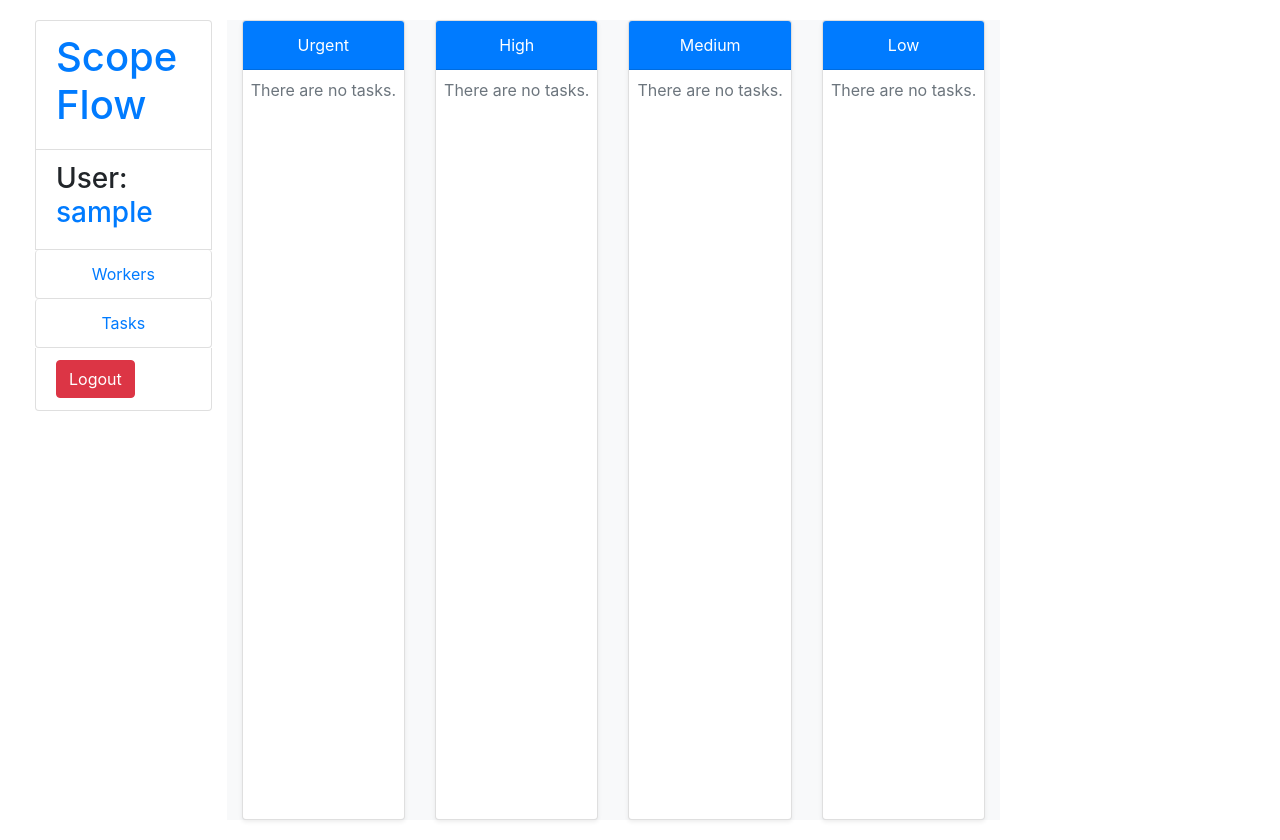
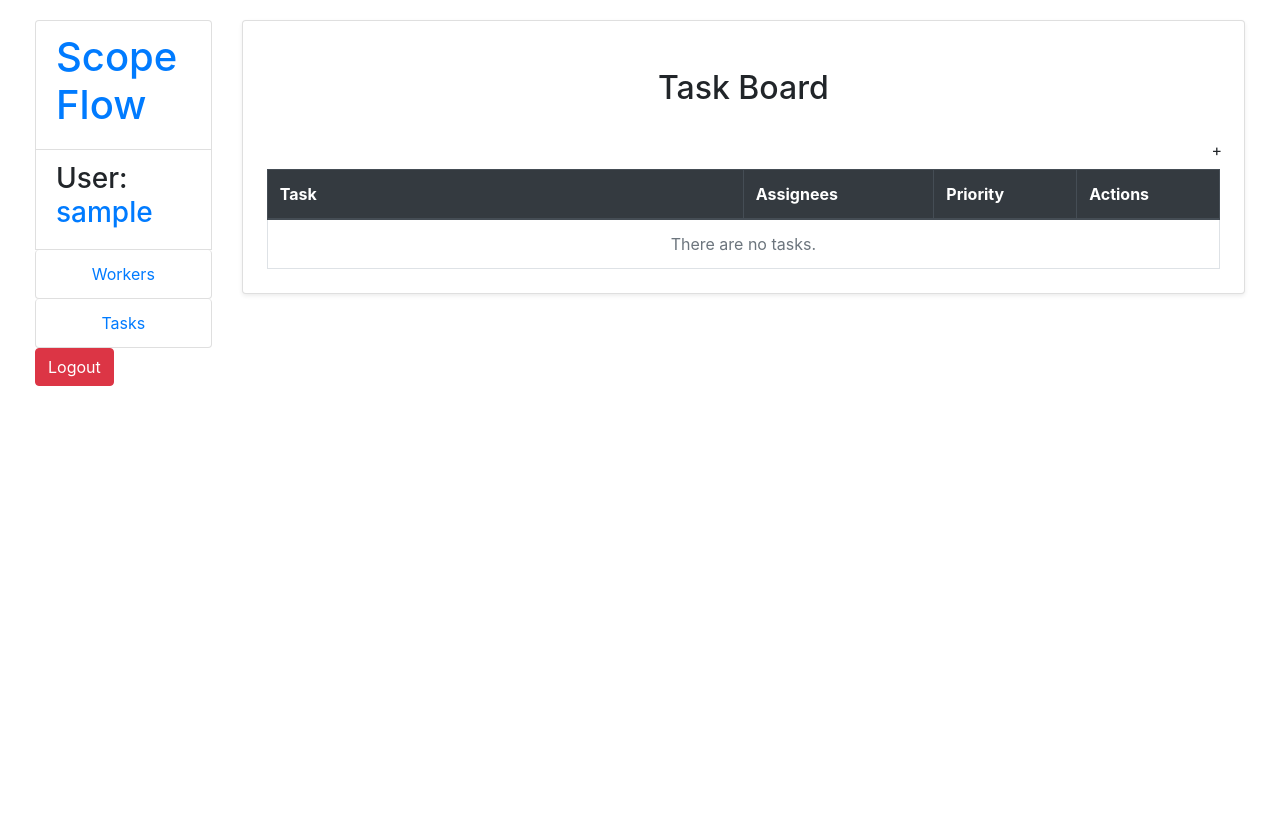
Before and after one commit to turulko-oleksandr/scope-flow, a Django app: page /scope-flow/tasks/ in a window 1280 px wide. After the commit the page ends 386 px from the top, so only its background shows below. Run offline with Django 5.2, Linux system fonts and the light colour scheme; the visitor is signed in with stand-in values (Sample User, id 1); data that the repository does not hold is empty.

Commit message:
fix(auth): fix logout redirection problems and fixed styles for tasks_list view

```diff
--- a/scope_flow/models.py
+++ b/scope_flow/models.py
@@ -15,6 +15,8 @@ class Position(models.Model):
 
 class Worker(AbstractUser):
     position = models.ForeignKey(Position, on_delete=models.CASCADE, null=True)
+    def __str__(self):
+        return self.first_name + " " + self.last_name
 
 
 class Task(models.Model):
--- a/scope_flow/views.py
+++ b/scope_flow/views.py
@@ -1,59 +1,41 @@
+from django.contrib.auth.mixins import LoginRequiredMixin
 from django.shortcuts import render
 from django.views import generic
+from django.views.generic import ListView
+from django.db.models.functions import Coalesce, NullIf
 
+from .forms import TaskForm
+from .models import Task, TaskType, Position, Worker
 from scope_flow.models import Worker, Task
 
 
 def home_page(request):
-    return render(request,"base.html")
+    return render(request, "base.html")
 
-class WorkerListView(generic.ListView):
+class WorkerListView(LoginRequiredMixin, generic.ListView):
     model = Worker
     template_name = "worker/worker_list.html"
 
 
-from django.views.generic import ListView
-from django.db.models.functions import Coalesce, NullIf
-from .models import Task, TaskType, Position, Worker
-
-
-class TaskListView(ListView):
+class TaskListView(LoginRequiredMixin, ListView):
     model = Task
+    queryset = Task.objects.all().prefetch_related('assignees').order_by('deadline')
     template_name = 'task/task_list.html'
     context_object_name = 'tasks'
 
-    def get_queryset(self):
-        return Task.objects.all().order_by(
-            Coalesce(
-                NullIf('priority', 'Urgent'),
-                NullIf('priority', 'High'),
-                NullIf('priority', 'Medium'),
-                NullIf('priority', 'Low')
-            ).desc()
-        )
 
-    def get_context_data(self, **kwargs):
-        context = super().get_context_data(**kwargs)
-
-        priorities = [
-            ("Urgent", "Urgent"),
-            ("High", "High"),
-            ("Medium", "Medium"),
-            ("Low", "Low"),
-        ]
-
-        grouped_tasks = {}
-        for priority_value, priority_label in priorities:
-            tasks = Task.objects.filter(priority=priority_value).order_by('deadline')
-            grouped_tasks[priority_label] = tasks
-
-        context['grouped_tasks'] = grouped_tasks
-        return context
+class TaskCreateView(LoginRequiredMixin, generic.CreateView):
+    model = Task
+    form_class = TaskForm
+    template_name = 'task/task_form.html'
 
 
-class TaskUpdateView(generic.UpdateView):
+class TaskUpdateView(LoginRequiredMixin, generic.UpdateView):
     model = Task
+    form_class = TaskForm
+    template_name = "task/task_form.html"
 
 
-class TaskDeleteView(generic.DeleteView):
+class TaskDeleteView(LoginRequiredMixin, generic.DeleteView):
     model = Task
+    template_name = "task/task_delete_confirm_form.html"
--- a/scope_flow_service/settings.py
+++ b/scope_flow_service/settings.py
@@ -39,6 +39,8 @@ INSTALLED_APPS = [
     'django.contrib.staticfiles',
     'scope_flow',
     'django_bootstrap_icons',
+    'crispy_forms',
+    'crispy_bootstrap4',
 ]
 
 MIDDLEWARE = [
@@ -113,6 +115,7 @@ USE_I18N = True
 
 USE_TZ = True
 
+CRISPY_TEMPLATE_PACK ='bootstrap4'
 
 # Static files (CSS, JavaScript, Images)
 # https://docs.djangoproject.com/en/5.2/howto/static-files/
@@ -128,3 +131,4 @@ STATICFILES_DIRS = [
 DEFAULT_AUTO_FIELD = 'django.db.models.BigAutoField'
 AUTH_USER_MODEL = 'scope_flow.Worker'
 LOGIN_REDIRECT_URL = '/'
+LOGOUT_REDIRECT_URL = '/'
--- a/templates/base.html
+++ b/templates/base.html
@@ -20,14 +20,13 @@
       {% endblock %}
     </nav>
 
-    <main id="col md-10">
+    <main class="col">
       {% block content %}
         <h1>
           Hello user
         </h1>
       {% endblock %}
     </main>
-
   </div>
 </div>
 
--- a/templates/includes/sidebar.html
+++ b/templates/includes/sidebar.html
@@ -8,8 +8,11 @@
     <li class="list-group-item"><h3>User: <a href="{{ user.get_absolute_url }}">{{ user.get_username }}</a></h3></li>
     <li class="list-group-item btn btn-light"><a class="link" href={% url "scope_flow:worker-list" %}>Workers</a></li>
     <li class="list-group-item btn btn-light"><a class="link" href={% url "scope_flow:task-list" %}>Tasks</a></li>
-    <li class="list-group-item"><a class="btn btn-danger" href="{% url 'logout' %}?next={{ request.path }}">Logout</a>
-    </li>
+    <form method="post" action="{% url 'logout' %}">
+      {% csrf_token %}
+      <button type="submit" class="btn btn-danger">Logout</button>
+    </form>
+
   {% else %}
     <li class="list-group-item">
       <h1 class="app_name">
--- a/templates/task/task_list.html
+++ b/templates/task/task_list.html
@@ -3,53 +3,84 @@
 {% block content %}
   <link href="https://cdnjs.cloudflare.com/ajax/libs/font-awesome/6.0.0-beta3/css/all.min.css" rel="stylesheet">
 
-  <div class="container-fluid h-100 w-100">
-    <div class="row kanban-board bg-light g-4 min-vh-100">
-      {% for priority_name, tasks in grouped_tasks.items %}
-        <div class="col d-flex flex-column">
-          <div class="card shadow-sm flex-grow-1 h-100">
-            <div class="card-header text-center fw-bold bg-primary text-white">
-              {{ priority_name }}
-            </div>
 
-            <div class="card-body p-2 overflow-auto">
-              {% for task in tasks %}
-                <div class="card mb-3 border border-{{ task.priority|default:'secondary' }} shadow-sm">
-                  <div class="card-body p-2 d-flex justify-content-between align-items-center">
-                    <div class="card danger">
-                      <div class="card-header">
+  <div class="card shadow-sm">
+    <div class="card-body p-4">
 
-                     <span class="badge
-                      {% if task.priority == 'Urgent' %} bg-danger
-                      {% elif task.priority == 'High' %} bg-warning text-dark
-                      {% elif task.priority == 'Medium' %} bg-info text-dark
-                      {% elif task.priority == 'Low' %} bg-success
-                      {% else %} bg-secondary {% endif %}">
-                      {{ task.priority }}
-                    </span>
-                      </div>
-                      <div class="card-body">
+      <div class="text-center">
+        <h2 class="my-4">Task Board </h2>
+      </div>
 
-                        <span class="ms-2">{{ task.name }}</span>
-                        <div class="list-group list-group-flush">
-                          <a href="{% url 'scope_flow:task-update' pk=task.pk %}"
-                             class="btn btn-sm btn-outline-primary"><i class="fas fa-edit"></i></a>
-                          <a href="{% url 'scope_flow:task-delete' pk=task.pk %}"
-                             class="btn btn-sm btn-outline-danger"><i class="fas fa-trash"></i></a>
-                        </div>
-                      </div>
-                    </div>
+      <div class="row justify-content-end">
+        <a class="btn fw-4 fs-3 btn-custom-font">+</a>
+      </div>
 
-                  </div>
+      <table class="table table-bordered table-hover mb-0">
+        <thead class="thead-dark">
+        <tr>
+          <th scope="col" style="width: 50%">Task</th>
+          <th scope="col" style="width: 20%">Assignees</th>
+          <th scope="col" style="width: 15%">Priority</th>
+          <th scope="col" style="width: 15%">Actions</th>
+        </tr>
+        </thead>
+        <tbody>
+        {% if tasks.count != 0 %}
+          {% for task in tasks %}
+            <tr class="fw-normal">
+              <!-- Task Name -->
+              <td class="align-middle">
+                <div class="d-flex align-items-center">
+                  <label for="taskCheck{{ task.pk }}" class="ms-3 mb-0">{{ task.name }}</label>
                 </div>
-              {% empty %}
-                <p class="text-muted text-center">There are no tasks.</p>
-              {% endfor %}
-            </div>
-          </div>
-        </div>
-      {% endfor %}
+              </td>
+
+              <!-- Assignees (Full names) -->
+              <td class="align-middle">
+
+                <div class="d-flex">
+                  {% if task.assignees.count != 0 %}
+                    <span class="inline_label">{{ task.assignees.all|join:", " }}</span>
+                  {% else %}
+                    <span class="text-muted small">No members</span>
+                  {% endif %}
+                </div>
+              </td>
+
+              <!-- Priority -->
+              <td class="align-middle text-center">
+                <span
+                    class="fs-1 badge
+                        {% if task.priority == "Urgent" %} bg-danger
+                        {% elif task.priority == "High" %} bg-warning
+                        {% elif task.priority == "Medium" %} bg-primary
+                        {% elif task.priority == "Low" %} bg-secondary
+                        {% endif %}">
+                  {{ task.priority }}
+                </span>
+
+              </td>
+
+              <!-- Actions -->
+              <td class="align-middle text-center">
+                <a href="{% url 'scope_flow:task-update' pk=task.pk %}" title="Edit">
+                  <i class="fas fa-edit text-primary me-3"></i>
+                </a>
+                <a href="{% url 'scope_flow:task-delete' pk=task.pk %}" title="Delete">
+                  <i class="fas fa-trash-alt text-danger"></i>
+                </a>
+              </td>
+            </tr>
+          {% endfor %}
+        {% else %}
+          <tr>
+            <td colspan="4" class="text-center text-muted">There are no tasks.</td>
+          </tr>
+
+        {% endif %}
+        </tbody>
+      </table>
+
     </div>
   </div>
-
 {% endblock %}
```
Also changed, not shown: scope_flow/forms.py (added, +9 -0 lines), templates/task/task_delete_confirm_form.html (added, +7 -0 lines), templates/task/task_form.html (added, +12 -0 lines).
